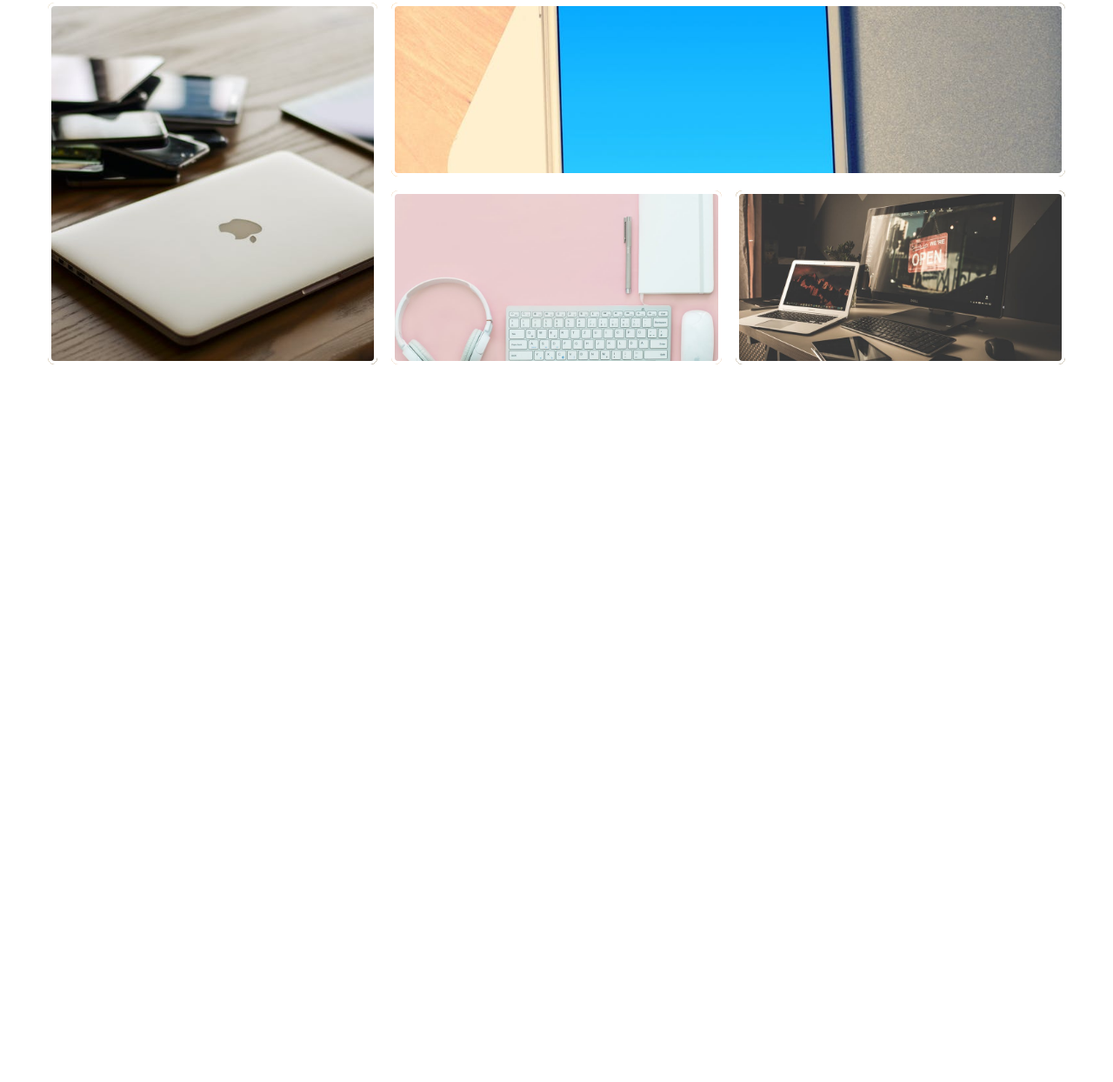
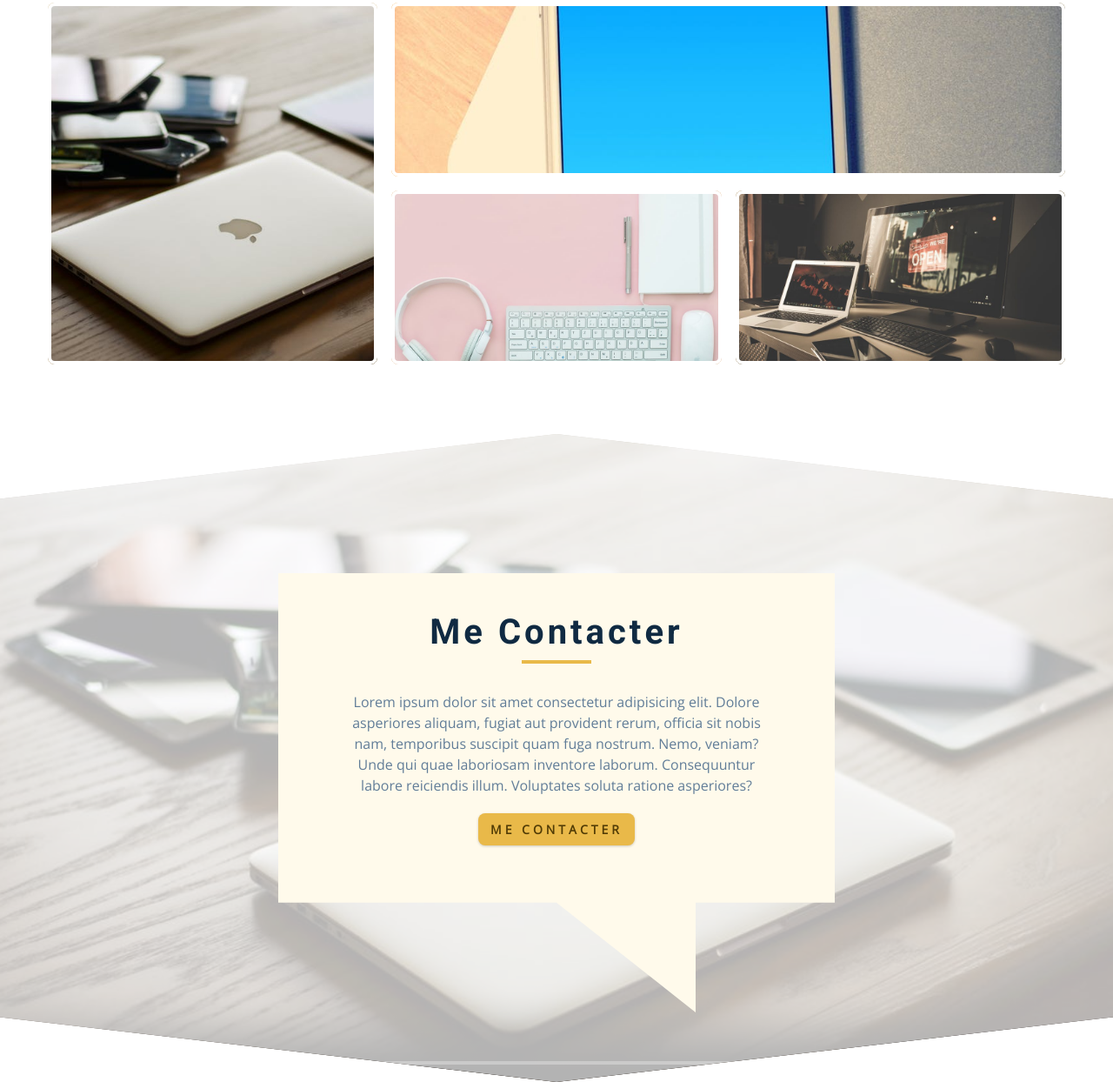
Before and after one commit to Fixito/portfolio-course-project, a plain HTML site: page index.html in a window 1280 px wide. Shown: the part 2431-3675 px from the top of the page at 87% size. Before the commit the page ends 2930 px from the top, so only its background shows below. Drawn offline with nearby package versions, Linux system fonts and the light colour scheme.

Commit message:
added connect section html + css

```diff
--- a/css/styles.css
+++ b/css/styles.css
@@ -625,7 +625,64 @@ Projects
 Connect
 ===============
 */
+.connect {
+  min-height: 40vh;
+  position: relative;
+  padding: 10rem 0 5rem 0;
+  margin-top: 5rem 0;
+}
 
+.video-container {
+  position: absolute;
+  top: 0;
+  left: 0;
+  width: 100%;
+  height: 100%;
+  object-fit: cover;
+  z-index: -2;
+}
+
+.connect::after {
+  content: '';
+  position: absolute;
+  inset: 0;
+  background-color: var(--clr-white);
+  opacity: 0.7;
+  z-index: -1;
+}
+
+.connect {
+  display: grid;
+  place-items: center;
+}
+
+.video-banner .section-title {
+  margin-bottom: 2rem;
+}
+
+.video-text {
+  max-width: 30rem;
+}
+
+.video-banner {
+  background-color: var(--clr-primary-10);
+  padding: 3rem 5rem 12rem 5rem;
+  text-align: center;
+  clip-path: polygon(
+    0% 0%,
+    100% 0%,
+    100% 75%,
+    75% 75%,
+    75% 100%,
+    50% 75%,
+    0% 75%
+  );
+}
+
+.connect {
+  /* pour montrer l'utilisation de clip-path mais la section serait plus jolie sans */
+  clip-path: polygon(50% 0%, 100% 10%, 100% 90%, 50% 100%, 0 90%, 0 10%);
+}
 /*
 ===============
 Skills
--- a/index.html
+++ b/index.html
@@ -266,7 +266,35 @@
     </section>
     <!-- end of projects -->
     <!-- connect -->
-
+    <section class="connect">
+      <video
+        controls
+        autoplay
+        muted
+        loop
+        class="video-container"
+        poster="./images/project-1.jpeg"
+      >
+        <!-- <source src="./videos/connect.mp4" type="video/mp4" /> -->
+        Désolé, votre navigateur ne supporte pas les vidéos intégrées
+      </video>
+      <div class="video-banner">
+        <!-- section title -->
+        <div class="section-title">
+          <h2>me contacter</h2>
+          <div class="underline"></div>
+        </div>
+        <!-- end of section title -->
+        <p class="video-text">
+          Lorem ipsum dolor sit amet consectetur adipisicing elit. Dolore
+          asperiores aliquam, fugiat aut provident rerum, officia sit nobis nam,
+          temporibus suscipit quam fuga nostrum. Nemo, veniam? Unde qui quae
+          laboriosam inventore laborum. Consequuntur labore reiciendis illum.
+          Voluptates soluta ratione asperiores?
+        </p>
+        <a href="./contact.html" class="btn">me contacter</a>
+      </div>
+    </section>
     <!-- end of connect -->
     <!-- skills -->
 
```
